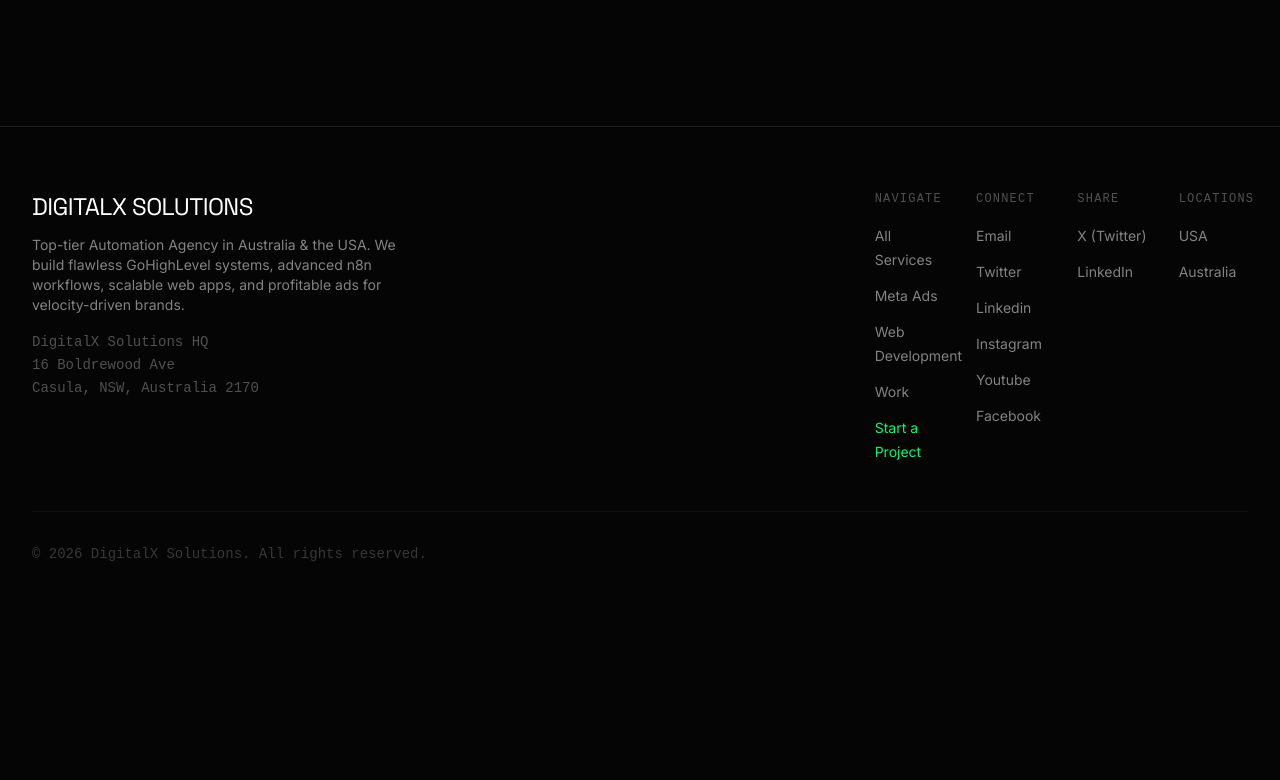
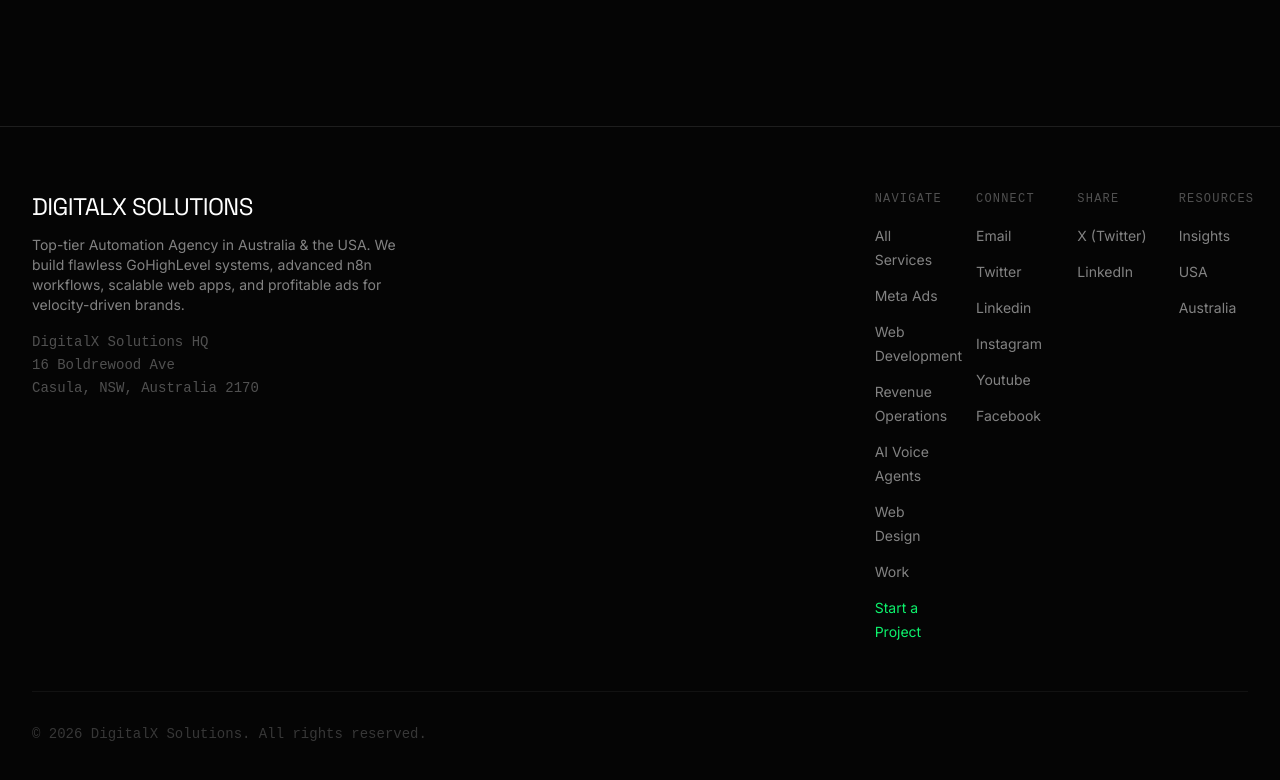
Before and after one commit to ahsan-arch/digitalx-solutions, a Next.js app: page /work in a window 1280 px wide. Shown: the part 1858-2638 px from the top of the page. Before the commit the page ends 2486 px from the top, so only its background shows below. Built offline with nearby package versions, Linux system fonts and the light colour scheme.

Commit message:
SEO: shorten meta description, add internal links to homepage & footer

```diff
--- a/src/components/layout/footer.tsx
+++ b/src/components/layout/footer.tsx
@@ -50,14 +50,29 @@ export function Footer() {
                   </Link>
                 </li>
                 <li>
-                  <a href="#work" className="text-sm text-white/50 hover:text-white transition-colors">
-                    Work
-                  </a>
+                  <Link href="/services/revenue-operations" className="text-sm text-white/50 hover:text-white transition-colors">
+                    Revenue Operations
+                  </Link>
                 </li>
                 <li>
-                  <a href="#contact" className="text-sm text-cobalt hover:text-white transition-colors">
+                  <Link href="/services/ai-voice-receptionists" className="text-sm text-white/50 hover:text-white transition-colors">
+                    AI Voice Agents
+                  </Link>
+                </li>
+                <li>
+                  <Link href="/services/web-dev" className="text-sm text-white/50 hover:text-white transition-colors">
+                    Web Design
+                  </Link>
+                </li>
+                <li>
+                  <Link href="/work" className="text-sm text-white/50 hover:text-white transition-colors">
+                    Work
+                  </Link>
+                </li>
+                <li>
+                  <Link href="/contact" className="text-sm text-cobalt hover:text-white transition-colors">
                     Start a Project
-                  </a>
+                  </Link>
                 </li>
               </ul>
             </div>
@@ -120,9 +135,14 @@ export function Footer() {
 
             <div>
               <p className="text-xs uppercase text-white/30 tracking-widest mb-4 font-mono">
-                Locations
+                Resources
               </p>
               <ul className="space-y-3">
+                <li>
+                  <Link href="/insights" className="text-sm text-white/50 hover:text-white transition-colors">
+                    Insights
+                  </Link>
+                </li>
                 <li>
                   <Link href="/locations/usa" className="text-sm text-white/50 hover:text-white transition-colors">
                     USA
--- a/src/components/sections/conversational-ai-section.tsx
+++ b/src/components/sections/conversational-ai-section.tsx
@@ -4,6 +4,7 @@ import { useState, useRef, useCallback } from "react";
 import { motion, AnimatePresence } from "framer-motion";
 import { Phone, Play, Pause, Volume2 } from "lucide-react";
 import { MagneticButton } from "@/components/ui/magnetic-button";
+import Link from "next/link";
 
 /* ── Audio Demo Data ── */
 const demos = [
@@ -315,15 +316,11 @@ export function ConversationalAISection() {
                     transition={{ duration: 0.6, delay: 0.4 }}
                     className="flex flex-col sm:flex-row items-start sm:items-center gap-6"
                 >
-                    <MagneticButton
-                        onClick={() =>
-                            document
-                                .getElementById("contact")
-                                ?.scrollIntoView({ behavior: "smooth" })
-                        }
-                    >
-                        Get Your AI Receptionist
-                    </MagneticButton>
+                    <Link href="/services/ai-voice-receptionists">
+                        <MagneticButton>
+                            Get Your AI Receptionist
+                        </MagneticButton>
+                    </Link>
                     <p className="font-mono text-xs text-white/25">
                         Custom built. Live in 48 hours. Cancel anytime.
                     </p>
--- a/src/components/sections/hero-section.tsx
+++ b/src/components/sections/hero-section.tsx
@@ -22,9 +22,9 @@ export function HeroSection() {
           </Link>
 
           <div className="hidden md:flex items-center gap-10">
-            <Link href="#expertise" className="text-white/80 hover:text-white font-medium text-sm transition-colors">Expertise</Link>
-            <Link href="#pricing" className="text-white/80 hover:text-white font-medium text-sm transition-colors">Pricing</Link>
-            <Link href="#case-studies" className="text-white/80 hover:text-white font-medium text-sm transition-colors">Case Studies</Link>
+            <Link href="/services" className="text-white/80 hover:text-white font-medium text-sm transition-colors">Services</Link>
+            <Link href="/work" className="text-white/80 hover:text-white font-medium text-sm transition-colors">Work</Link>
+            <Link href="/insights" className="text-white/80 hover:text-white font-medium text-sm transition-colors">Insights</Link>
             <MagneticButton onClick={() => document.getElementById("contact")?.scrollIntoView({ behavior: "smooth" })}>
               Start Project
             </MagneticButton>
--- a/src/lib/seo.ts
+++ b/src/lib/seo.ts
@@ -12,7 +12,7 @@ export const siteConfig = {
 export const seoCopy = {
     home: {
         title: "DigitalX Solutions | n8n & GoHighLevel Automation Agency",
-        description: "Leading AI automation & web development agency in Australia and the USA. We specialize in custom n8n workflows, GoHighLevel systems, and highly profitable Meta Ads.",
+        description: "AI automation & web development agency in Australia & USA. Custom n8n workflows, GoHighLevel systems, and high-ROAS Meta Ads.",
     },
     services: {
         title: "Digital Marketing & Engineering Services | USA & AU",
```
